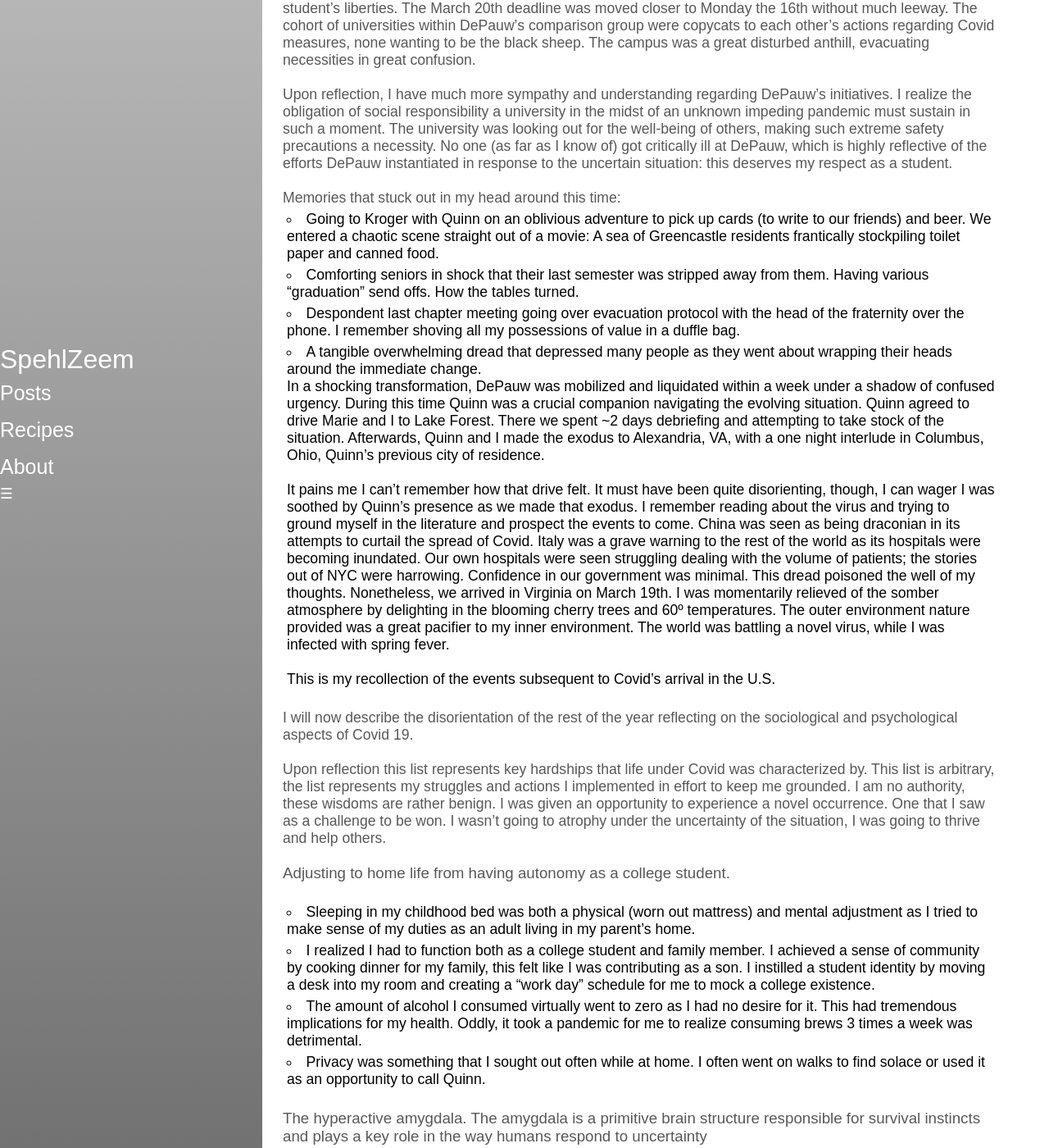
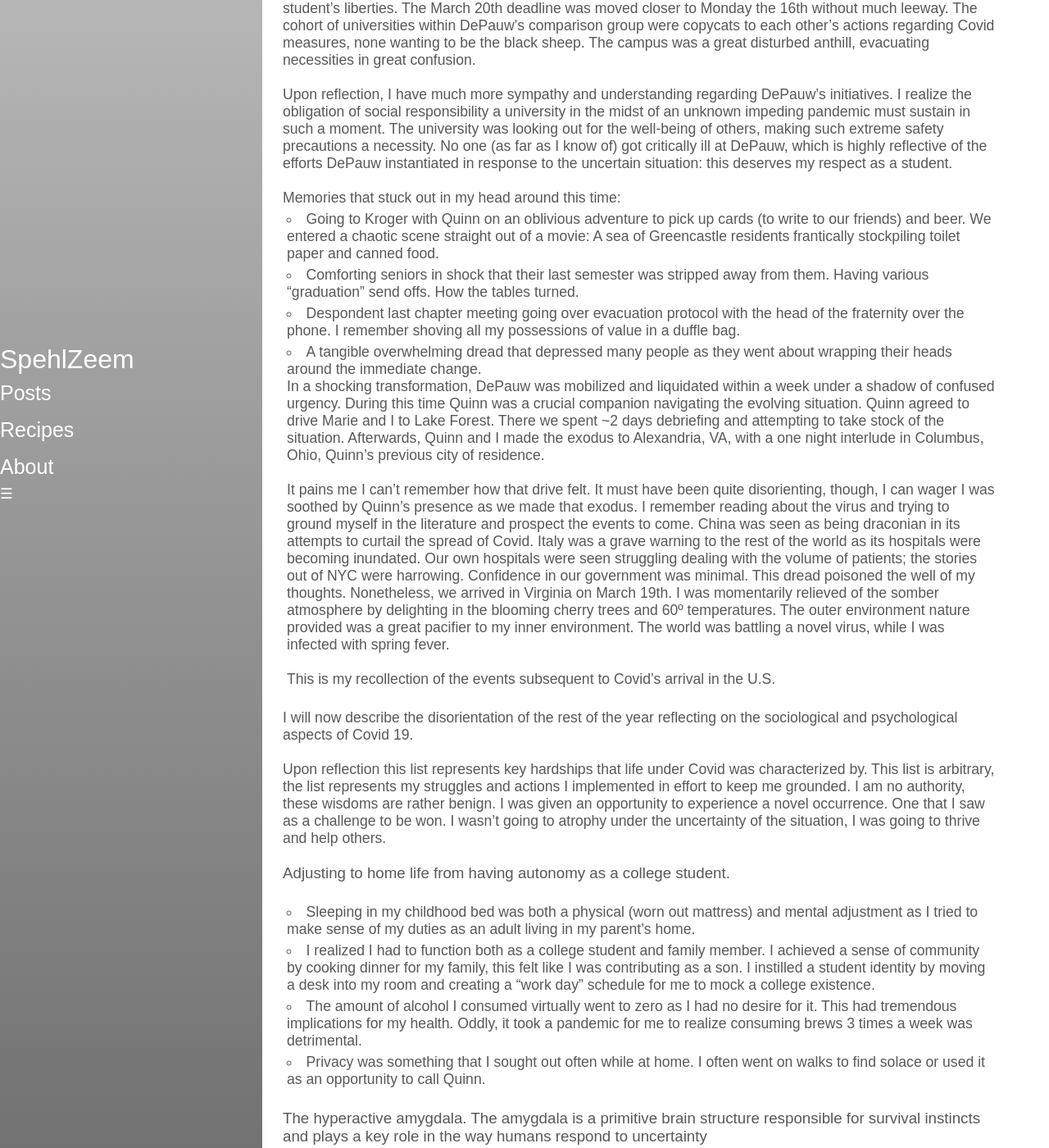
Before and after one commit to spehlzeem/spehlzeem.github.io, a Jekyll site: the page built from _posts/2021-02-20-covid.markdown, in a window 1280 px wide and 1400 px high, scrolled down 599 px. Shown: the whole window at 82% size. Built offline with Jekyll 4.4.1, drawn with Linux system fonts in a browser that asks for light colours.

Commit message:
Update post.html

```diff
--- a/_layouts/post.html
+++ b/_layouts/post.html
@@ -14,6 +14,7 @@ layout: wrapper
     }
     ul li{
         margin: 5px;
+        color:rgb(88, 88, 88);
 
     }
 
```
